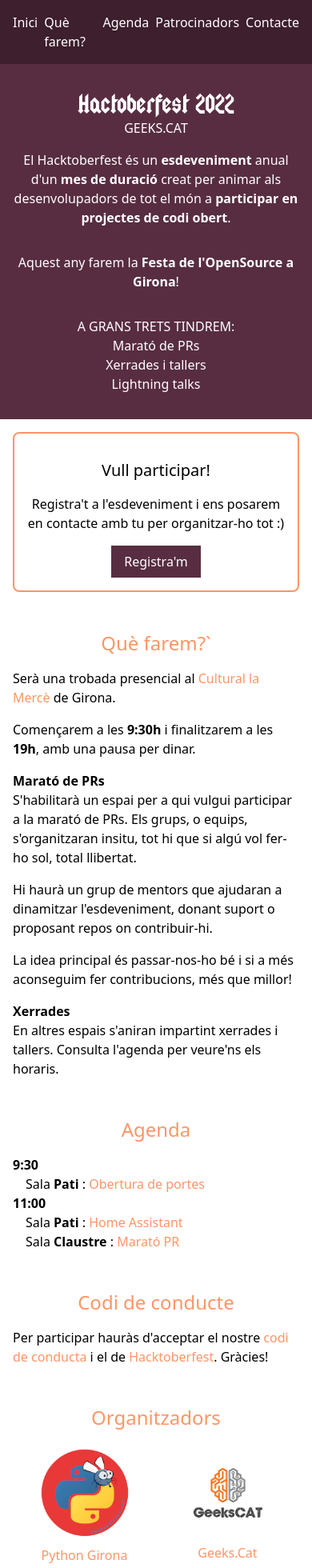
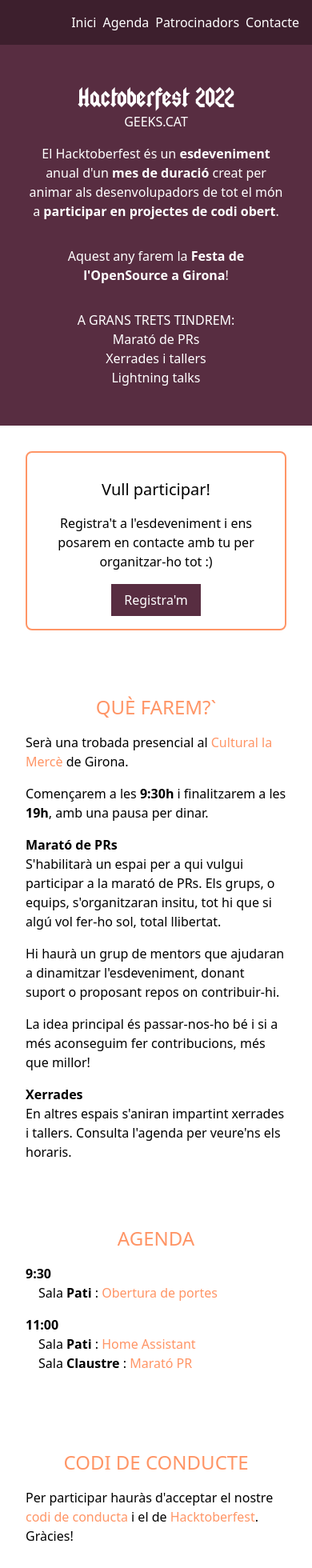
Before and after one commit to GeeksCAT/hacktoberfest-web-2022, a Vue app: page / in a window 390 px wide. Shown: the top 1960 px of the page at 80% size. Built offline with nearby package versions, Linux system fonts and the light colour scheme; what @formkit/vue would draw is missing.

Commit message:
feat: improve responsive design and add a button to go up

```diff
--- a/src/App.vue
+++ b/src/App.vue
@@ -11,6 +11,7 @@ import Organizer from './components/Sections/Organizer.vue'
 import Sponsors from './components/Sections/Sponsors.vue'
 import Contact from './components/Sections/Contact.vue'
 import Footer from './components/Sections/Footer.vue'
+import MGoUp from './components/Modules/MGoUp.vue'
 
 const handlerMenuClick = (option: IMenuOption) => {
   ;(document.getElementById(option.ref) as HTMLElement).scrollIntoView({
@@ -23,13 +24,14 @@ const handlerMenuClick = (option: IMenuOption) => {
 
 <template>
   <Menu @click="handlerMenuClick" id="begin" />
-  <Intro />
-  <Join />
+  <Intro id="intro" />
+  <Join id="join" />
   <WhatWeWillDo id="watWeWillDo" />
   <Diary id="diary" />
-  <CodeOfConduct />
-  <Organizer />
+  <CodeOfConduct id="codeOfConduct" />
+  <Organizer id="organizer" />
   <Sponsors id="sponsors" />
   <Contact id="contact" />
   <Footer />
+  <MGoUp />
 </template>
--- a/src/components/Atoms/ASection.vue
+++ b/src/components/Atoms/ASection.vue
@@ -1,5 +1,6 @@
 <script setup lang="ts">
 import { toRefs } from 'vue'
+
 const props = defineProps({
   variant: {
     required: false,
@@ -12,7 +13,7 @@ const { variant } = toRefs(props)
 </script>
 
 <template>
-  <div class="p-4" :class="variant"><slot /></div>
+  <div class="p-8" :class="variant"><slot /></div>
 </template>
 
 <style lang="scss" scoped>
--- a/src/components/Atoms/ATitle.vue
+++ b/src/components/Atoms/ATitle.vue
@@ -1,3 +1,3 @@
 <template>
-  <div class="text-center text-primary text-2xl py-4"><slot /></div>
+  <div class="text-center text-primary text-2xl py-4 uppercase"><slot /></div>
 </template>
--- /dev/null
+++ b/src/components/Modules/MGoUp.vue
@@ -0,0 +1,26 @@
+<script setup lang="ts">
+import { onMounted, ref } from 'vue'
+import { ArrowUpCircleIcon } from '@heroicons/vue/24/solid'
+
+const showIcon = ref(false)
+const handlerGoUp = () => {
+  window.scrollTo({
+    top: 0,
+    left: 0,
+    behavior: 'smooth'
+  })
+}
+
+onMounted(() => {
+  onscroll = () => {
+    showIcon.value = window.scrollY > 61
+  }
+})
+</script>
+
+<template>
+  <ArrowUpCircleIcon
+    class="fixed z-10 w-20 bottom-2 right-2 cursor-pointer text-third"
+    @click="handlerGoUp"
+    v-if="showIcon" />
+</template>
--- a/src/components/Modules/MMenuOptions.vue
+++ b/src/components/Modules/MMenuOptions.vue
@@ -7,10 +7,6 @@ const menuOptions: IMenuOption[] = [
   {
     name: 'Inici',
     ref: 'begin'
-  },
-  {
-    name: 'Què farem?',
-    ref: 'watWeWillDo'
   },
   {
     name: 'Agenda',
@@ -33,6 +29,8 @@ const handlerClick = (option: IMenuOption) => {
 
 <template>
   <ul class="flex gap-2">
-    <li v-for="option in menuOptions" :key="option.ref" @click="handlerClick(option)">{{ option.name }}</li>
+    <li v-for="option in menuOptions" :key="option.ref" @click="handlerClick(option)" class="cursor-pointer">
+      {{ option.name }}
+    </li>
   </ul>
 </template>
--- a/src/components/Sections/Contact.vue
+++ b/src/components/Sections/Contact.vue
@@ -18,7 +18,7 @@ const handlerClick = () => {
   <ASection variant="dark">
     <ATitle>Contacte</ATitle>
     <ABox class="flex flex-wrap">
-      <p class="mb-2">Vull estar al corrent de les novetats de Geeks.CAT</p>
+      <p class="mb-2 w-full">Vull estar al corrent de les novetats de Geeks.CAT</p>
       <input type="email" class="p-2 rounded mr-2 w-40 text-secondary" placeholder="un@email.cat" v-model="email" />
       <AButton variant="light" @click="handlerClick">Notifica'm</AButton>
     </ABox>
--- a/src/components/Sections/Diary.vue
+++ b/src/components/Sections/Diary.vue
@@ -6,7 +6,7 @@ import ASection from '../Atoms/ASection.vue'
 <template>
   <ASection>
     <ATitle>Agenda</ATitle>
-    <div v-for="(hour, index) in diary" :key="index">
+    <div v-for="(hour, index) in diary" :key="index" class="mb-4">
       <b>{{ hour.hour }}</b>
       <div v-for="(room, index2) in hour.rooms" :key="index2" class="ml-4">
         Sala <b>{{ room.name }}</b> : <span class="text-primary">{{ room.event }}</span>
--- a/src/components/Sections/Menu.vue
+++ b/src/components/Sections/Menu.vue
@@ -1,6 +1,5 @@
 <script setup lang="ts">
 import { IMenuOption } from '@/types'
-import { ref } from 'vue'
 import MMenuOptions from '../Modules/MMenuOptions.vue'
 
 const emit = defineEmits(['click'])
--- a/src/components/Sections/Sponsors.vue
+++ b/src/components/Sections/Sponsors.vue
@@ -11,7 +11,7 @@ const getImageUrl = (name: string) => new URL(`../../assets/images/${name}`, imp
   <ASection>
     <ATitle>Patrocinadors</ATitle>
     <div class="flex flex-wrap">
-      <div v-for="(sponsor, index) in sponsors" :key="index" class="text-center w-1/2">
+      <div v-for="(sponsor, index) in sponsors" :key="index" class="text-center w-1/2 my-4">
         <ALink :href="sponsor.web">
           <img :src="getImageUrl(sponsor.logo)" class="w-32 block mx-auto" />
         </ALink>
```
Also changed, not shown: 1 other file (tests, documents, lock files or other folders).
